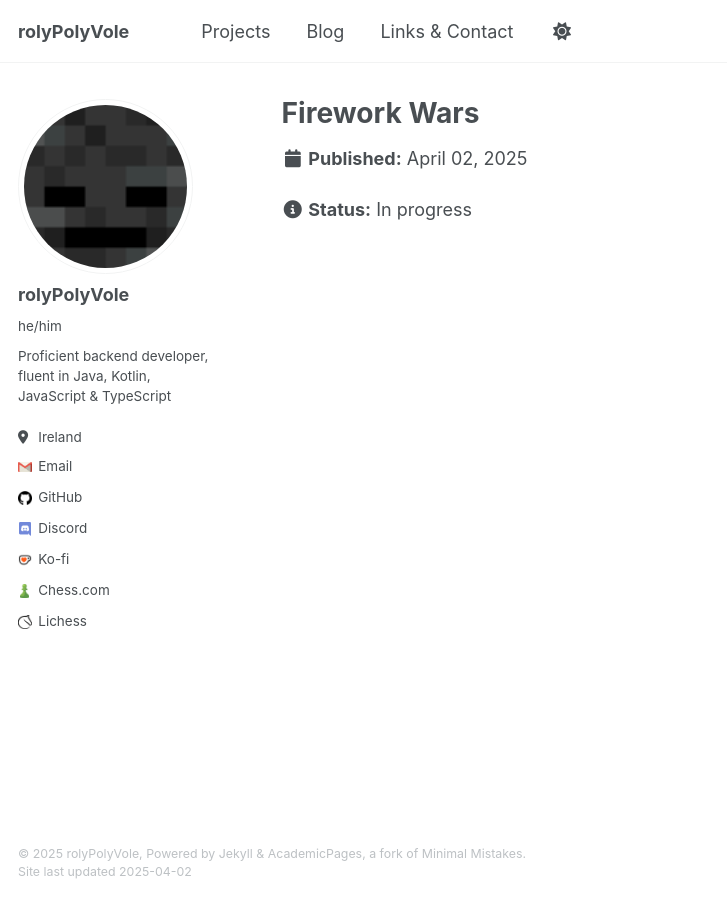
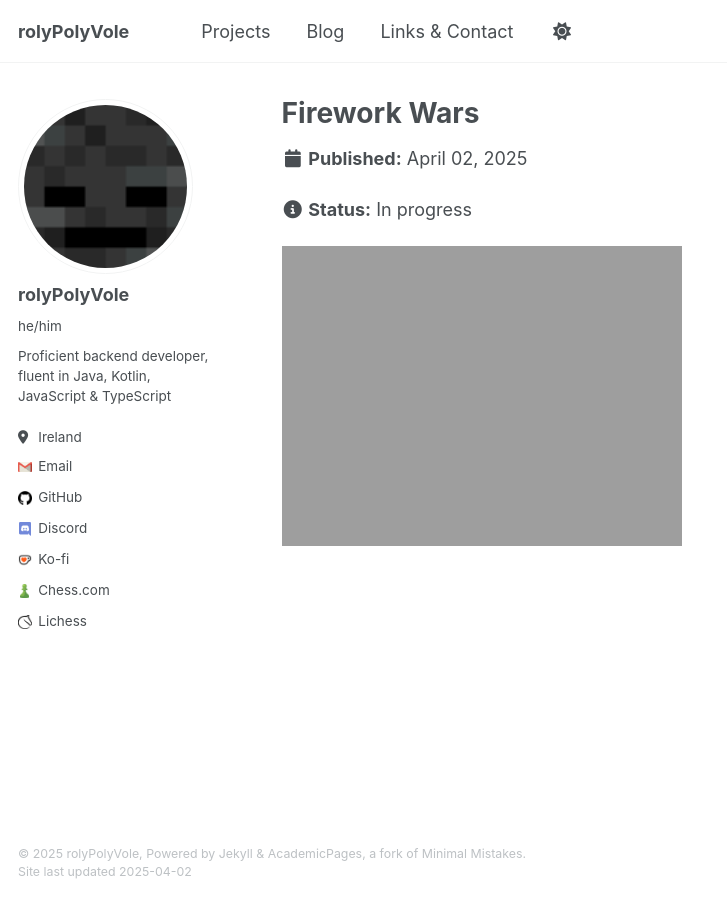
Before and after one commit to rolyPolyVole/rolyPolyVole.github.io, a Jekyll site: the page built from _projects/firework-wars.md, in a window 1280 px wide. Shown: the whole page, without its empty margins (0-727 px from the left). Built offline with Jekyll 4.4.1, drawn with Linux system fonts in a browser that asks for light colours.

Commit message:
Add a banner image to each project page

```diff
--- a/_layouts/single.html
+++ b/_layouts/single.html
@@ -49,6 +49,18 @@ layout: default
           {% if page.status == "Planning" %}{% assign status_icon = "fa-lightbulb" %}{% endif %}
           {% if page.status == "On Hold" %}{% assign status_icon = "fa-pause-circle" %}{% endif %}
           <p class="page__date"><strong><i class="fa fa-fw {{ status_icon }}" aria-hidden="true"></i> Status:</strong> {{ page.status }}</p>
+        {% endif %}
+
+        {% if page.collection == 'projects' and page.header.teaser %}
+          <div class="page__hero-image">
+            <img src=
+              {% if page.header.teaser contains "://" %}
+                "{{ page.header.teaser }}"
+              {% else %}
+                "{{ page.header.teaser | prepend: "/images/" | prepend: base_path }}"
+              {% endif %}
+              alt="">
+          </div>
         {% endif %}
         </header>
       {% endunless %}
--- a/_projects/firework-wars.md
+++ b/_projects/firework-wars.md
@@ -6,5 +6,5 @@ permalink: /projects/firework-wars/
 date: 2025-04-02
 status: "In progress"
 header:
-  teaser: "500x300.png"
+  teaser: "firework-wars.png"
 ---
```
